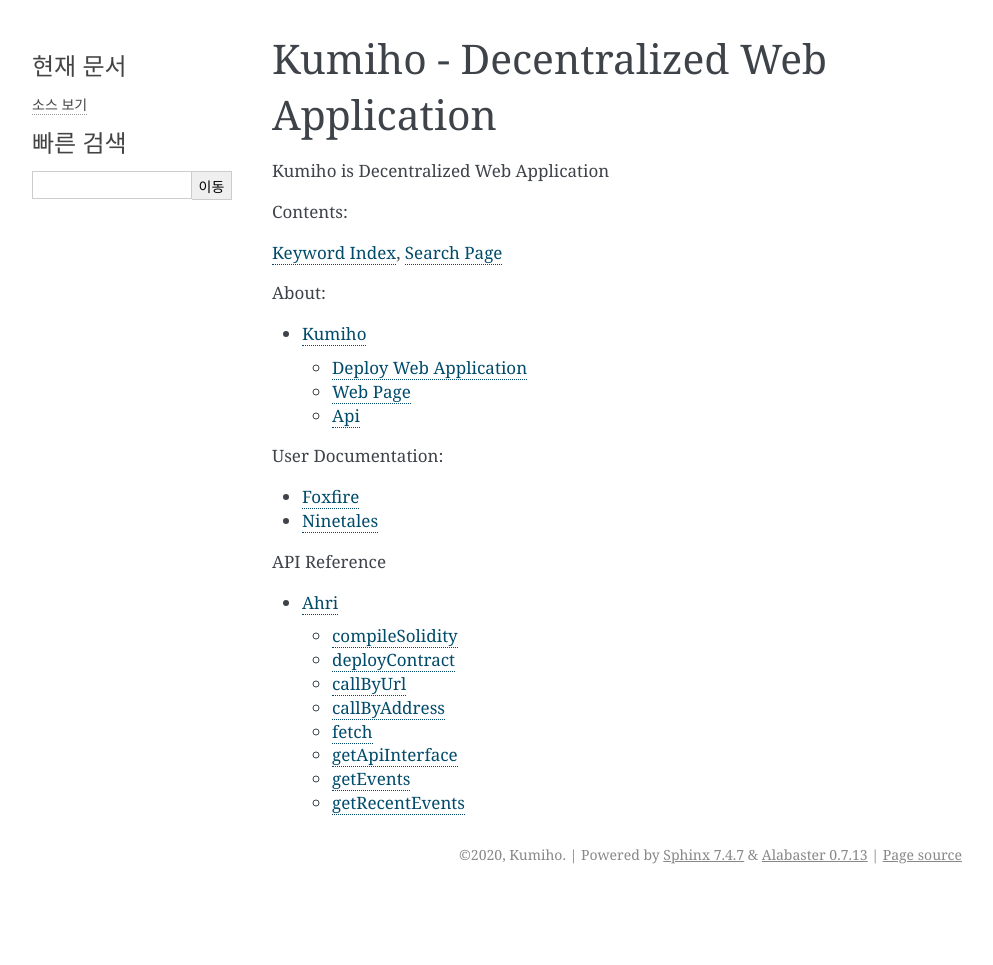
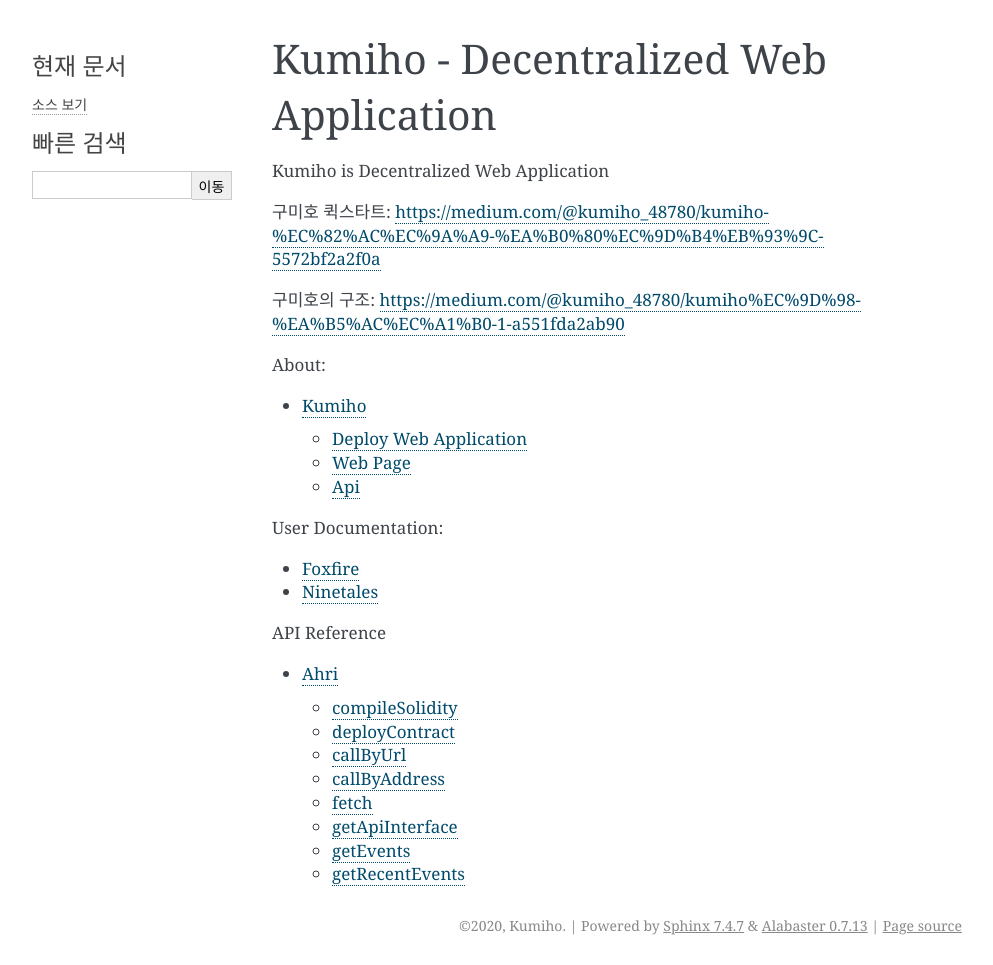
Before and after one commit to KumihoProject/Kumiho, a Sphinx documentation site: the page built from docs/source/index.rst, in a window 1280 px wide. Shown: the whole page, without its empty margins (148-1141 px from the left). Built offline with Sphinx 7.4.7, drawn with Linux system fonts in a browser that asks for light colours; before the commit the page ends 900 px from its top, so only the background shows below that.

Commit message:
blog 글 링크 추가

```diff
--- a/docs/source/index.rst
+++ b/docs/source/index.rst
@@ -9,9 +9,11 @@ Kumiho - Decentralized Web Application
 
 Kumiho is Decentralized Web Application
 
-Contents:
+구미호 퀵스타트:
+https://medium.com/@kumiho_48780/kumiho-%EC%82%AC%EC%9A%A9-%EA%B0%80%EC%9D%B4%EB%93%9C-5572bf2a2f0a
 
-:ref:`Keyword Index <genindex>`, :ref:`Search Page <search>`
+구미호의 구조:
+https://medium.com/@kumiho_48780/kumiho%EC%9D%98-%EA%B5%AC%EC%A1%B0-1-a551fda2ab90
 
 .. toctree::
    :maxdepth: 2
```
Also changed, not shown: docs/source/resources/ninetales/ninetales.png (added), 1 other file.
